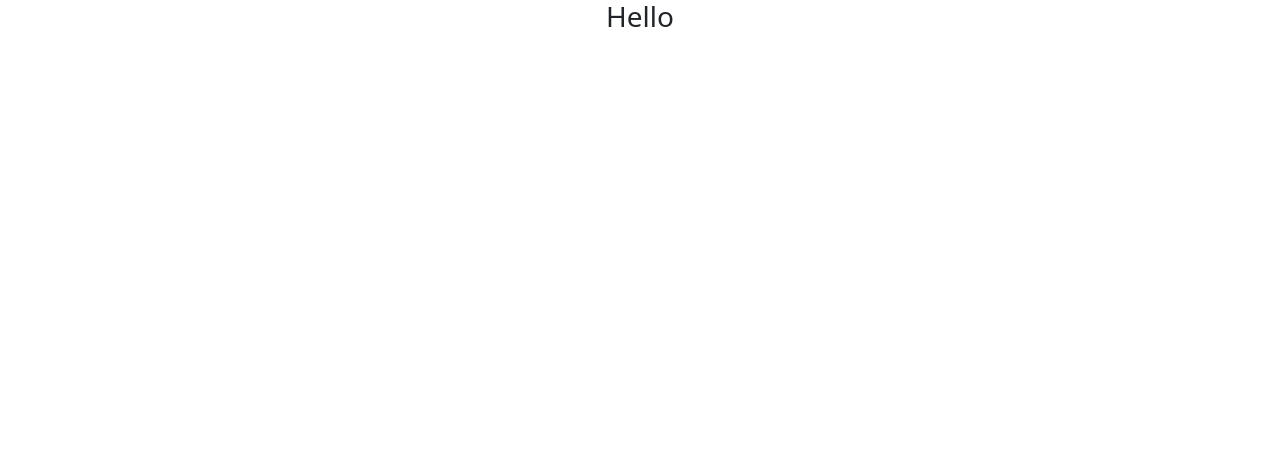
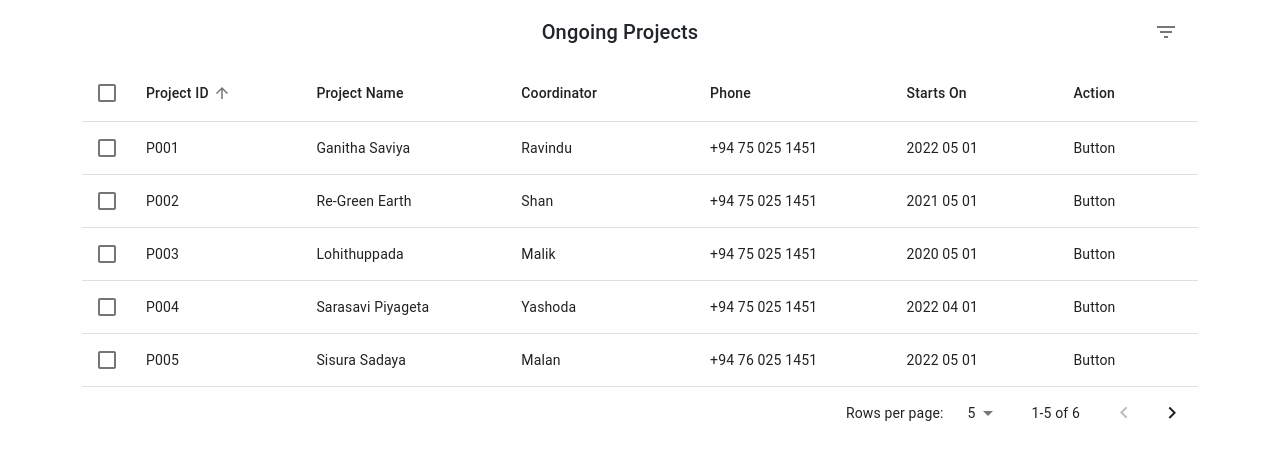
Before and after one commit to Chathura99/Y3GP, a React (Create React App) app in the folder vws-front-end/: page / in a window 1280 px wide. Shown: the top 460 px of the page. Built offline with nearby package versions, Linux system fonts and the light colour scheme.

Commit message:
add sidebar folder

```diff
--- a/vws-front-end/src/App.js
+++ b/vws-front-end/src/App.js
@@ -1,9 +1,14 @@
 import './App.css';
+import './Utilities/TestComponent'
+import Table from './Utilities/Table/Table';
+import Sidebar from './Utilities/Sidebar/Sidebar';
 
 function App() {
   return (
     <div className="App">
-      <h3>Hello</h3>
+      <div class="container">
+        <Table/>
+      </div>
     </div>
   );
 }
--- /dev/null
+++ b/vws-front-end/src/Utilities/TestComponent.js
@@ -0,0 +1,11 @@
+import React from 'react';
+
+const TestComponent = () => {
+    return (
+        <div>
+            Test
+        </div>
+    );
+};
+
+export default TestComponent;
```
Also changed, not shown: vws-front-end/src/Utilities/Sidebar/Sidebar.js (added), vws-front-end/src/Utilities/Sidebar/sidebar.css (added).
